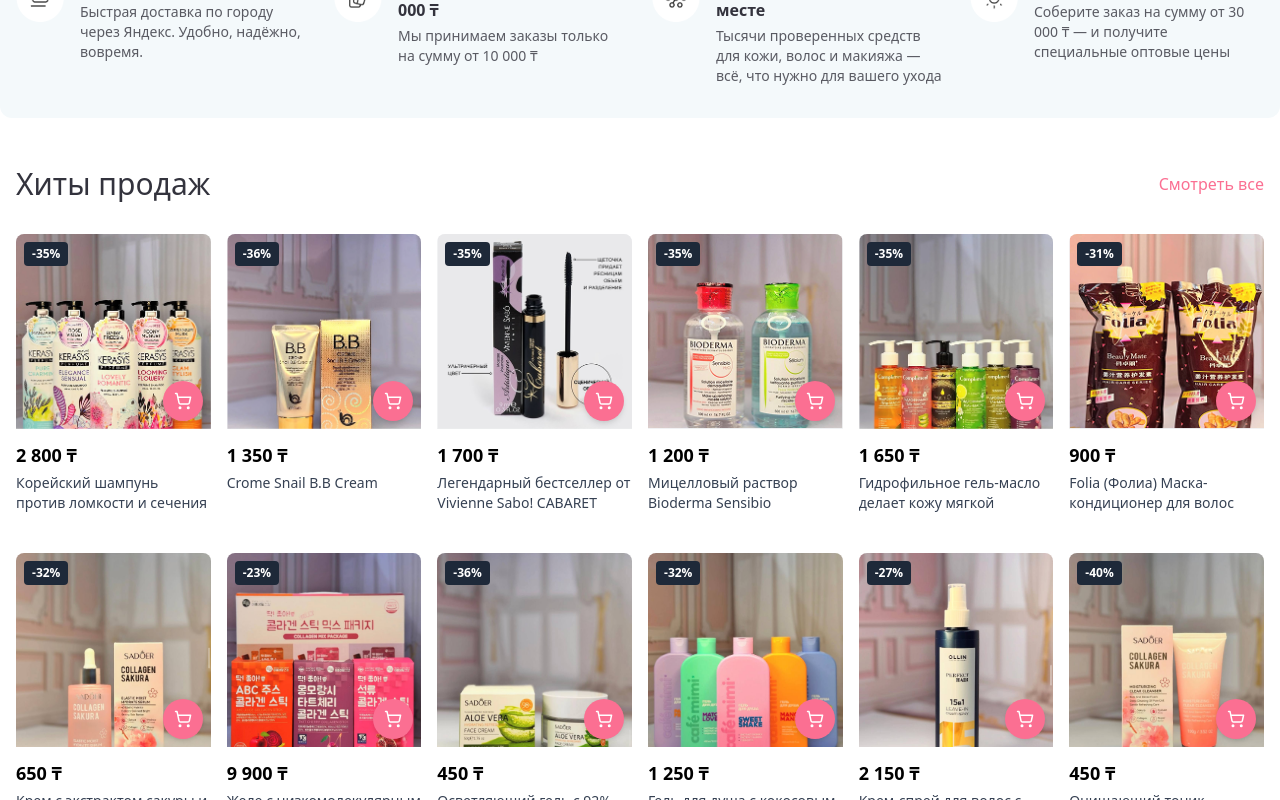
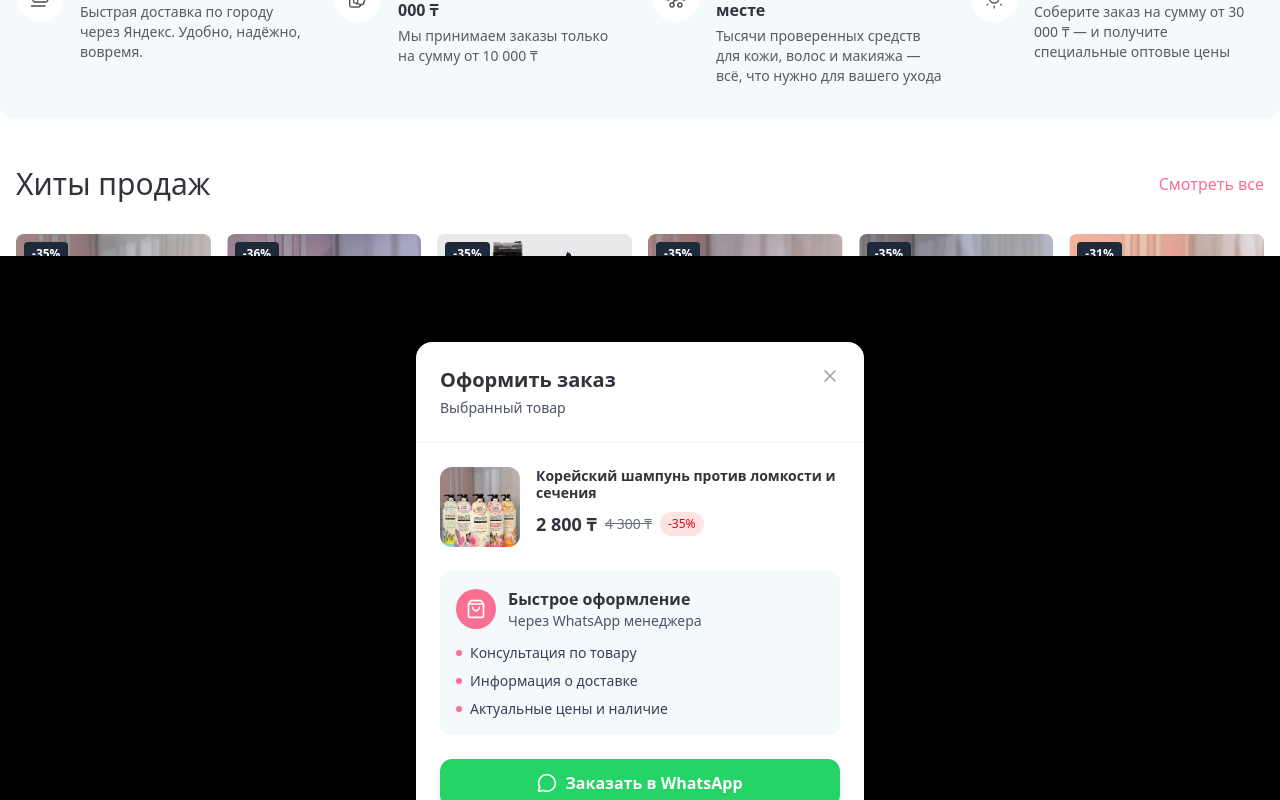
Before and after one commit to bekasyldev/lumea-cosmetics, a React (Vite) app: page / in a window 1280 px wide. Both pictures are taken after a click on the button 182 px from the left and 1230 px from the top of the page. Shown: the part 830-1630 px from the top of the page. Built offline with nearby package versions, Linux system fonts and the light colour scheme.

Commit message:
feat: modal window

```diff
--- /dev/null
+++ b/src/components/OrderModal.tsx
@@ -0,0 +1,138 @@
+import { X, MessageCircle, ShoppingBag } from 'lucide-react';
+import { type Product } from './ProductCard';
+
+interface OrderModalProps {
+  isOpen: boolean;
+  onClose: () => void;
+  product: Product | null;
+}
+
+export default function OrderModal({ isOpen, onClose, product }: OrderModalProps) {
+  if (!isOpen || !product) return null;
+
+  const formatPrice = (price: number) => {
+    return price.toString().replace(/\B(?=(\d{3})+(?!\d))/g, " ");
+  };
+
+  const discountPercentage = product.retailPrice
+    ? Math.round((1 - product.price / product.retailPrice) * 100)
+    : 0;
+
+  const handleWhatsAppOrder = () => {
+    const message = `Здравствуйте! Хочу заказать товар:
+
+📦 ${product.name}
+💰 Цена: ${formatPrice(product.price)} ₸
+${product.retailPrice ? `🏷️ Скидка: ${discountPercentage}%` : ''}
+
+Можете рассказать подробнее о товаре и способах доставки?`;
+
+    const whatsappUrl = `https://wa.me/7766766890?text=${encodeURIComponent(message)}`;
+    window.open(whatsappUrl, '_blank');
+    onClose();
+  };
+
+  return (
+    <div className="fixed inset-0 z-50 flex items-center justify-center p-4 bg-black bg-opacity-50">
+      <div className="bg-white rounded-2xl max-w-md w-full max-h-[90vh] overflow-y-auto shadow-2xl">
+        {/* Header */}
+        <div className="relative p-6 border-b border-gray-100">
+          <button
+            onClick={onClose}
+            className="absolute top-4 right-4 p-2 text-gray-400 hover:text-gray-600 transition-colors"
+            aria-label="Закрыть"
+          >
+            <X size={20} />
+          </button>
+          <h3 className="text-xl font-bold text-[#33333D] pr-8">Оформить заказ</h3>
+          <p className="text-gray-600 text-sm mt-1">Выбранный товар</p>
+        </div>
+
+        {/* Product Info */}
+        <div className="p-6">
+          <div className="flex space-x-4 mb-6">
+            <div className="w-20 h-20 bg-gray-100 rounded-xl overflow-hidden flex-shrink-0">
+              <img
+                src={product.images[0]}
+                alt={product.name}
+                className="w-full h-full object-cover"
+              />
+            </div>
+            <div className="flex-1 min-w-0">
+              <h4 className="font-semibold text-[#33333D] text-sm leading-tight mb-2 line-clamp-2">
+                {product.name}
+              </h4>
+              <div className="flex items-center space-x-2">
+                <span className="text-lg font-bold text-[#33333D]">
+                  {formatPrice(product.price)} ₸
+                </span>
+                {product.retailPrice && (
+                  <>
+                    <span className="text-sm text-gray-500 line-through">
+                      {formatPrice(product.retailPrice)} ₸
+                    </span>
+                    <span className="bg-red-100 text-red-600 text-xs px-2 py-1 rounded-full font-medium">
+                      -{discountPercentage}%
+                    </span>
+                  </>
+                )}
+              </div>
+            </div>
+          </div>
+
+          {/* Order Info */}
+          <div className="bg-[#F4F9FB] rounded-xl p-4 mb-6">
+            <div className="flex items-center space-x-3 mb-3">
+              <div className="w-10 h-10 bg-[#FB6F92] rounded-full flex items-center justify-center">
+                <ShoppingBag size={20} className="text-white" />
+              </div>
+              <div>
+                <h5 className="font-semibold text-[#33333D]">Быстрое оформление</h5>
+                <p className="text-sm text-gray-600">Через WhatsApp менеджера</p>
+              </div>
+            </div>
+            <ul className="space-y-2 text-sm text-gray-700">
+              <li className="flex items-center space-x-2">
+                <span className="w-1.5 h-1.5 bg-[#FB6F92] rounded-full"></span>
+                <span>Консультация по товару</span>
+              </li>
+              <li className="flex items-center space-x-2">
+                <span className="w-1.5 h-1.5 bg-[#FB6F92] rounded-full"></span>
+                <span>Информация о доставке</span>
+              </li>
+              <li className="flex items-center space-x-2">
+                <span className="w-1.5 h-1.5 bg-[#FB6F92] rounded-full"></span>
+                <span>Актуальные цены и наличие</span>
+              </li>
+            </ul>
+          </div>
+
+          {/* Action Buttons */}
+          <div className="space-y-3">
+            <button
+              onClick={handleWhatsAppOrder}
+              className="w-full bg-[#25D366] hover:bg-[#22c55e] text-white font-semibold py-3 px-4 rounded-xl transition-all duration-200 flex items-center justify-center space-x-2 shadow-md hover:shadow-lg"
+            >
+              <MessageCircle size={20} />
+              <span>Заказать в WhatsApp</span>
+            </button>
+
+            <button
+              onClick={onClose}
+              className="w-full bg-gray-100 hover:bg-gray-200 text-gray-700 font-medium py-3 px-4 rounded-xl transition-colors"
+            >
+              Продолжить покупки
+            </button>
+          </div>
+
+          {/* Additional Info */}
+          <div className="mt-6 pt-4 border-t border-gray-100">
+            <p className="text-xs text-gray-500 text-center leading-relaxed">
+              Нажимая "Заказать в WhatsApp", вы перейдете в чат с нашим менеджером для оформления заказа и получения консультации
+            </p>
+          </div>
+        </div>
+      </div>
+    </div>
+  );
+}
--- a/src/components/ProductCard.tsx
+++ b/src/components/ProductCard.tsx
@@ -1,5 +1,6 @@
 import { useEffect, useState } from 'react';
 import { ShoppingCart } from 'lucide-react';
+import OrderModal from './OrderModal';
 
 export interface ProductVariant {
   id: string;
@@ -33,8 +34,8 @@
 
 export default function ProductCard({ product }: { product: Product }) {
     const [imageLoaded, setImageLoaded] = useState(false);
+    const [isModalOpen, setIsModalOpen] = useState(false);
 
-    // Calculate discount percentage if retailPrice exists
     const discountPercentage = product.retailPrice
         ? Math.round((1 - product.price / product.retailPrice) * 100)
         : product.discount || 0;
@@ -46,11 +47,15 @@
         return price.toString().replace(/\B(?=(\d{3})+(?!\d))/g, " ");
     };
 
+    const handleProductClick = (e: React.MouseEvent) => {
+        e.preventDefault();
+        setIsModalOpen(true);
+    };
+
     const handleAddToCart = (e: React.MouseEvent) => {
         e.preventDefault();
         e.stopPropagation();
-        console.log('Adding to cart:', product.id);
-        // Add your cart logic here
+        setIsModalOpen(true);
     };
 
     // Reset image loaded state when product changes
@@ -59,9 +64,10 @@
     }, [product.id]);
 
     return (
-        <a
-            href={`/products/${product.id}`}
-            className="block group"
+        <>
+            <div
+                onClick={handleProductClick}
+                className="block group cursor-pointer"
             >
                 <div className="relative rounded-lg overflow-hidden bg-white">
                     {/* Product Image with overlay */}
@@ -109,6 +115,14 @@
                         </h3>
                     </div>
                 </div>
-        </a>
+            </div>
+
+            {/* Order Modal */}
+            <OrderModal
+                isOpen={isModalOpen}
+                onClose={() => setIsModalOpen(false)}
+                product={product}
+            />
+        </>
     );
 }
```
Lines whose indentation alone changed are shown as unchanged.
